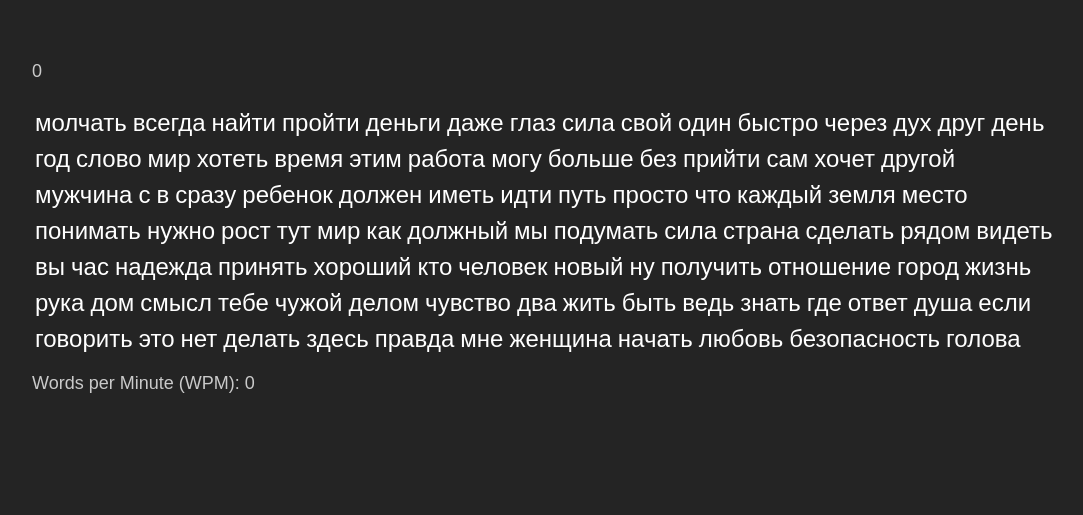
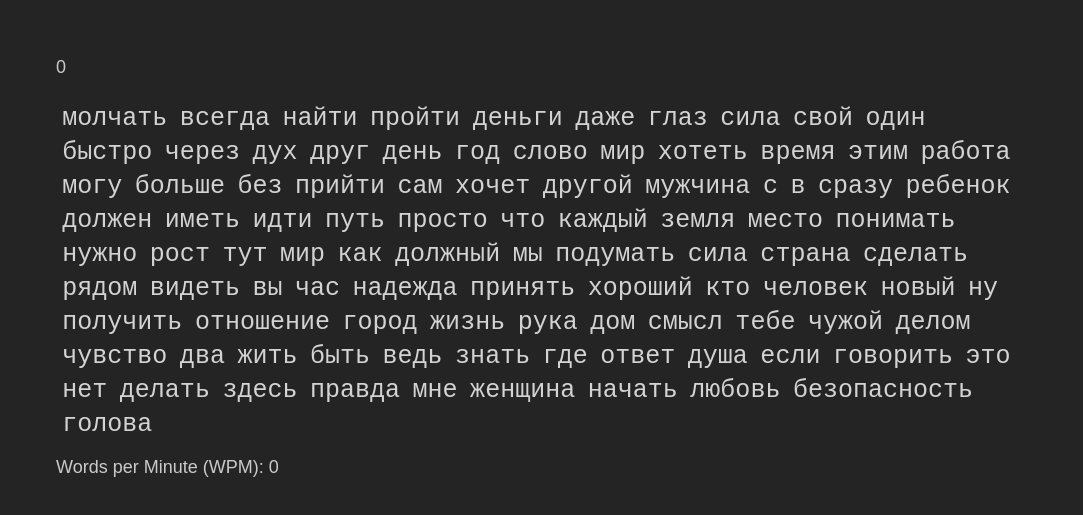
Before and after one commit to NailRz/diplom-front, a React (Vite) app: page / in a window 1280 px wide. Shown: the part 141-656 px from the top of the page, without its empty margins (96-1179 px from the left). Built offline with nearby package versions, Linux system fonts and the light colour scheme; no server answers.

Commit message:
caret added and change styles

```diff
--- a/src/components/TypingTest/TypingTest.jsx
+++ b/src/components/TypingTest/TypingTest.jsx
@@ -35,14 +35,13 @@ const TypingTest = () => {
 		const handleKeyDown = (e) => {
 			if (!isTyping) {
 				startTest();
-				setTimeLeft(15);
+				setTimeLeft(5);
 				setIsTyping(true);
 			}
 
 			if (e.code === "Tab") {
-				e.preventDefault(); // Отменить стандартное действие (если нужно)
+				e.preventDefault();
 				window.location.reload();
-				// startTest()
 			}
 		};
 
@@ -52,11 +51,6 @@ const TypingTest = () => {
 			window.removeEventListener("keydown", handleKeyDown);
 		};
 	}, [isTyping]);
-
-	// const handleTimeUp = () => {
-	// 	setEndTime(Date.now());
-	// 	setIsTestComplete(true);
-	// };
 
 	useEffect(() => {
 		let timer;
@@ -102,20 +96,16 @@ const TypingTest = () => {
 				<div
 					key={wordIndex}
 					className={classes.Word}
-					// style={{
-					// 	// background: "gray",
-					// 	display: "inline-block",
-					// 	marginInline: "3px",
-					// }}
+					style={{ position: "relative" }}
 				>
 					{wordLetters.map((letter, letterIndex) => {
 						let inputLetter = enteredWord[letterIndex];
 
-						let letterColor = "white";
+						let letterColor = "lightGray";
 
 						if (inputLetter !== undefined) {
 							if (inputLetter === letter) {
-								letterColor = "green";
+								letterColor = "white";
 							} else {
 								letterColor = "red";
 							}
@@ -126,7 +116,6 @@ const TypingTest = () => {
 								key={letterIndex}
 								style={{
 									color: letterColor,
-									// cursor: "text",
 								}}
 							>
 								{letter}
@@ -145,6 +134,18 @@ const TypingTest = () => {
 							{enteredWord.slice(word.length)}
 						</span>
 					)}
+					{wordIndex === inputArray.length - 1 && (
+						<span
+							className={classes.Caret}
+							style={{
+								position: "absolute",
+								left: enteredWord.length * 13.5 + "px", // Позиция каретки
+								height: "100%",
+								width: "2px",
+								// backgroundColor: 'black',
+							}}
+						/>
+					)}
 				</div>
 			);
 		});
@@ -153,6 +154,7 @@ const TypingTest = () => {
 	return (
 		<>
 			<div
+				className={classes.TestWordsWrapper}
 				style={{ fontFamily: "Arial", fontSize: "18px", lineHeight: "24px" }}
 			>
 				<div className={classes.TestWords}>
@@ -180,8 +182,6 @@ const TypingTest = () => {
 				{/* {isTestStarted && !isTestComplete && (
 					// <Timer  />
 				)} */}
-
-
 			</div>
 		</>
 	);
--- a/src/components/TypingTest/TypingTest.module.css
+++ b/src/components/TypingTest/TypingTest.module.css
@@ -1,15 +1,45 @@
 
 .Word {
-    margin-inline: 3px;
-    display: inline-block;
-    margin-top: 10px;
-    font-size: x-large;
+	margin-inline: 0.25em;
+	display: inline-block;
+	margin-top: 10px;
+	font-size: x-large;
+	font-size: 25px;
+	line-height: 24px;
+	/* font-family: Arial; */
+	font-family:monospace;
+
+}
+
+.TestWordsWrapper {
+    position: absolute;
+
+
+	position: relative;
+	width: 100%;
+	height: 100vh;
+	display: flex;
+	justify-content: center;
+	align-items: center;
 }
 
 .TestWords {
-    /* margin: auto; */
-    margin-top: 200px;
-    margin-inline: 120px;
-    text-align:justify;
+	position: absolute;
+	width: 122vh;
+	top: 50%;
+	left: 50%;
+	transform: translate(-50%, -50%);
+}
 
+.Caret {
+    position: absolute;
+    width: 2px;
+    background-color: red;
+    animation: blink 1s infinite;
 }
+
+@keyframes blink {
+    50% {
+        opacity: 0;
+    }
+}
--- a/src/components/hooks/useWpm.jsx
+++ b/src/components/hooks/useWpm.jsx
@@ -4,10 +4,11 @@ const useWpmCalculator = (startTime, endTime, inputText, words) => {
 	const [wpm, setWpm] = useState(0);
 
 	useEffect(() => {
-    if (endTime > 0) {
-      const timeElapsed = (endTime - startTime) / 1000 / 60;
+		// Рассчет WPM при каждом изменении вводимого текста
+		const timeElapsed = (Date.now() - startTime) / 1000 / 60;
 		const enteredWords = inputText.trim().split(/\s+/);
-      const correctCharacters = enteredWords.reduce((total, enteredWord, index) => {
+		const correctCharacters = enteredWords.reduce(
+			(total, enteredWord, index) => {
 				const correctWord = words[index] || "";
 				let correctCharactersInWord = 0;
 
@@ -16,15 +17,14 @@ const useWpmCalculator = (startTime, endTime, inputText, words) => {
 						correctCharactersInWord++;
 					}
 				}
-
 				return total + correctCharactersInWord;
-      }, 0);
+			},
+			0
+		);
 
 		const calculatedWpm = correctCharacters / 5 / timeElapsed;
 		setWpm(calculatedWpm);
-    }
-  }, [endTime, startTime, inputText, words]);
-
+	}, [inputText, words, startTime]);
 	return wpm;
 };
 
--- a/src/pages/TestPage.jsx
+++ b/src/pages/TestPage.jsx
@@ -24,7 +24,7 @@ const TestPage = () => {
 
   return (
     <div className="TestPage">
-      <h1>{name}</h1>
+      {/* <h1>{name}</h1> */}
       <TypingTest />
     </div>
   );
```
Lines whose indentation alone changed are shown as unchanged.
